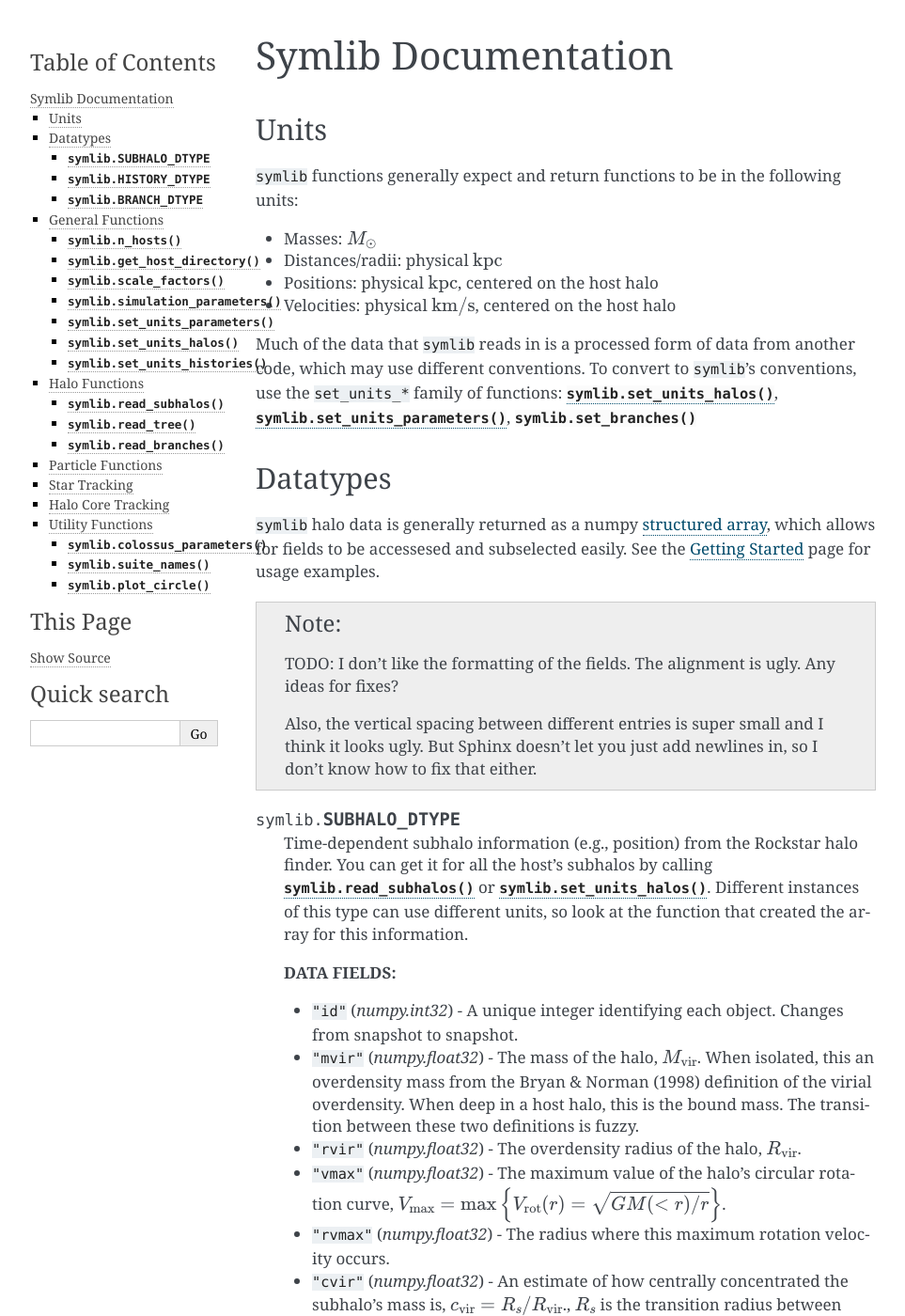
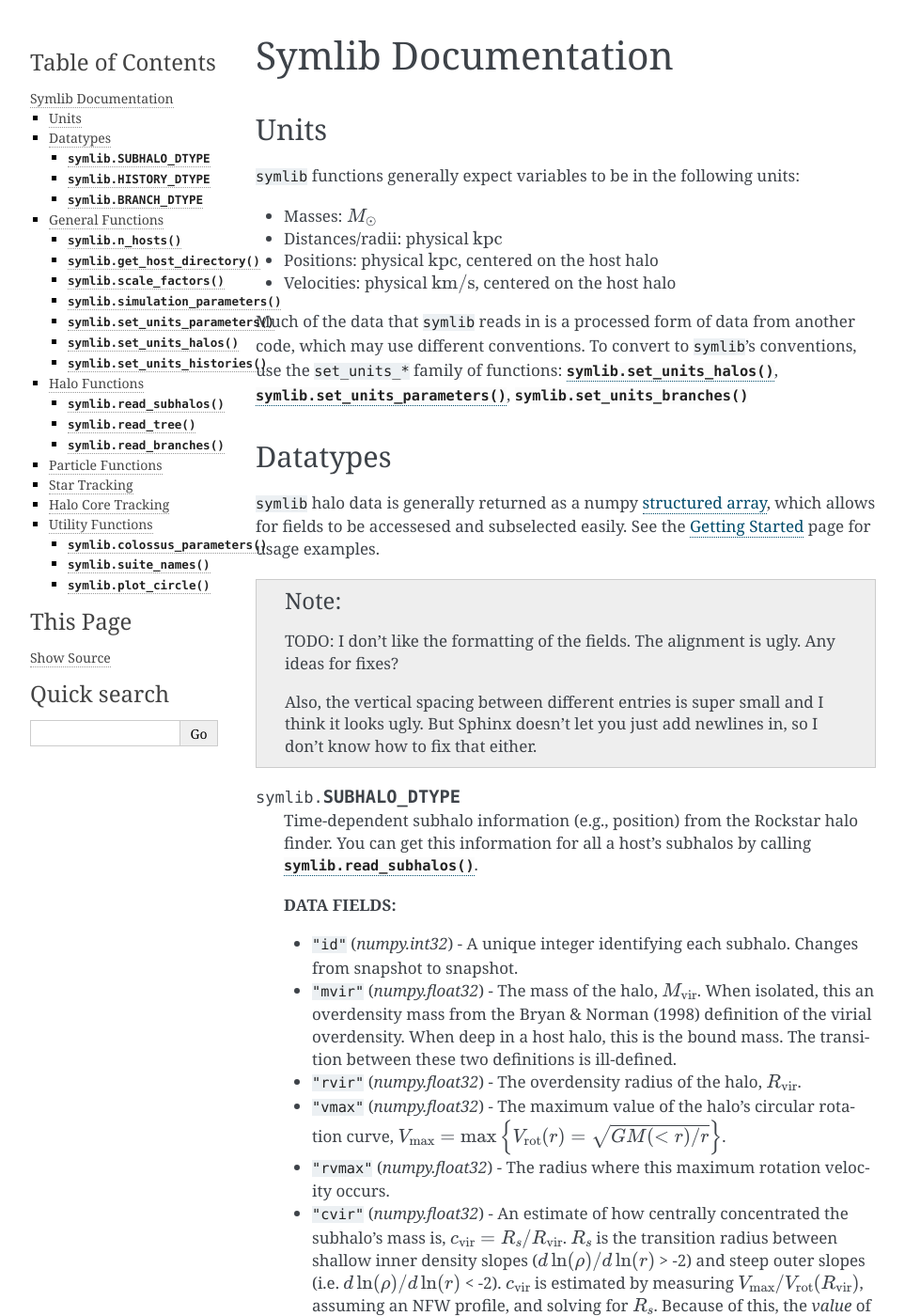
Before and after one commit to phil-mansfield/symphony, a Sphinx documentation site: the page built from docs/source/symlib_documentation.rst, in a window 1280 px wide and 1400 px high. Shown: the whole window at 94% size, without its empty margins (148-1111 px from the left). Built offline with Sphinx 7.4.7, drawn with Linux system fonts in a browser that asks for light colours; some of the changed text lies outside the part shown.

Commit message:
Fixed typos

```diff
--- a/docs/source/symlib_documentation.rst
+++ b/docs/source/symlib_documentation.rst
@@ -4,14 +4,14 @@ Symlib Documentation
 Units
 -----
 
-``symlib`` functions generally expect and return functions to be in the following units:
+``symlib`` functions generally expect variables to be in the following units:
 
 - Masses: :math:`M_\odot`
 - Distances/radii: physical :math:`{\rm kpc}`
 - Positions: physical :math:`{\rm kpc}`, centered on the host halo
 - Velocities: physical :math:`{\rm km/s}`, centered on the host halo
 
-Much of the data that ``symlib`` reads in is a processed form of data from another code, which may use different conventions. To convert to ``symlib``'s conventions, use the ``set_units_*`` family of functions: :func:`symlib.set_units_halos`, :func:`symlib.set_units_parameters`, :func:`symlib.set_branches`
+Much of the data that ``symlib`` reads in is a processed form of data from another code, which may use different conventions. To convert to ``symlib``'s conventions, use the ``set_units_*`` family of functions: :func:`symlib.set_units_halos`, :func:`symlib.set_units_parameters`, :func:`symlib.set_units_branches`
 
 Datatypes
 ---------
@@ -25,16 +25,16 @@ Datatypes
 
 .. data:: symlib.SUBHALO_DTYPE
 
-    Time-dependent subhalo information (e.g., position) from the Rockstar halo finder. You can get it for all the host's subhalos by calling :func:`symlib.read_subhalos` or :func:`symlib.set_units_halos`. Different instances of this type can use different units, so look at the function that created the array for this information.
+    Time-dependent subhalo information (e.g., position) from the Rockstar halo finder. You can get this information for all a host's subhalos by calling :func:`symlib.read_subhalos`.
 
     **DATA FIELDS:**
 
-    * ``"id"`` (*numpy.int32*) - A unique integer identifying each object. Changes from snapshot to snapshot.
-    * ``"mvir"``  (*numpy.float32*) - The mass of the halo, :math:`M_{\rm vir}`. When isolated, this an overdensity mass from the Bryan & Norman (1998) definition of the virial overdensity. When deep in a host halo, this is the bound mass. The transition between these two definitions is fuzzy.
+    * ``"id"`` (*numpy.int32*) - A unique integer identifying each subhalo. Changes from snapshot to snapshot.
+    * ``"mvir"``  (*numpy.float32*) - The mass of the halo, :math:`M_{\rm vir}`. When isolated, this an overdensity mass from the Bryan & Norman (1998) definition of the virial overdensity. When deep in a host halo, this is the bound mass. The transition between these two definitions is ill-defined.
     * ``"rvir"`` (*numpy.float32*) - The overdensity radius of the halo, :math:`R_{\rm vir}`.
     * ``"vmax"`` (*numpy.float32*) - The maximum value of the halo's circular rotation curve, :math:`V_{\rm max} = {\rm max}\left\{V_{\rm rot}(r) = \sqrt{G M(<r)/r}\right\}`.
     * ``"rvmax"`` (*numpy.float32*) - The radius where this maximum rotation velocity occurs.
-    * ``"cvir"`` (*numpy.float32*) - An estimate of how centrally concentrated the subhalo's mass is, :math:`c_{\rm vir}=R_s/R_{\rm vir}`., :math:`R_s` is the transition radius between shallow inner density slopes (:math:`d \ln(\rho)/d \ln(r)` > -2) and steep outer slopes (i.e. :math:`d \ln(\rho)/d \ln(r)` < -2). *cvir* is estimated  by measuring :math:`V_{\rm max}/V_{\rm rot}(R_{\rm vir})`, assuming an NFW profile, and solving for :math:`R_s`. Because of this, the *value* of :math:`c_{\rm vir}` is only meaningful for halos where the assumption of NFW profiles is reasonable (non-subhalos). However, the *relative ordering* of concentrations will be correct regardless.
+    * ``"cvir"`` (*numpy.float32*) - An estimate of how centrally concentrated the subhalo's mass is, :math:`c_{\rm vir}=R_s/R_{\rm vir}`. :math:`R_s` is the transition radius between shallow inner density slopes (:math:`d \ln(\rho)/d \ln(r)` > -2) and steep outer slopes (i.e. :math:`d \ln(\rho)/d \ln(r)` < -2). :math:`c_{\rm vir}` is estimated  by measuring :math:`V_{\rm max}/V_{\rm rot}(R_{\rm vir})`, assuming an NFW profile, and solving for :math:`R_s`. Because of this, the *value* of :math:`c_{\rm vir}` is only meaningful for halos where the assumption of NFW profiles is reasonable (non-subhalos). However, the *relative ordering* of concentrations will be correct regardless.
     * ``"x"`` (*numpy.float32*) - :math:`x`, the position of the subhalo.
     * ``"v"`` (*numpy.float32*) - :math:`v`, The velocity of the subhalo.
     * ``"ok"`` (*bool*) - True if the subhalo exists during the specified snapshot and False otherwise.
@@ -78,7 +78,7 @@ General Functions
 
 .. function:: symlib.get_host_directory(base_dir, suite_name, halo_name)
 
-    Returns the name of a simulation directory given the base directory that all the suites are stored in, the suite, and the halo name. The halo name can either be the literal halo name (e.g., ``"Halo023"``) or a number in the range [0, *N_hosts*). This can be combined wiht :func:`symlib.n_hosts` to loop over all the hosts in the suite.
+    Returns the name of a simulation directory given the base directory that all the suites are stored in, the suite, and the halo name. The halo name can either be the literal halo name (e.g., ``"Halo023"``) or a number in the range :math:`[0,\,N_{\rm host})`. This can be combined with :func:`symlib.n_hosts` to loop over all the hosts in the suite.
 
     :param str base_dir: Base directory containing all suites.
     :param str suite_name: Name of the simulation suite.
```
Also changed, not shown: other parts of docs/source/symlib_documentation.rst (+3 -3 lines).
